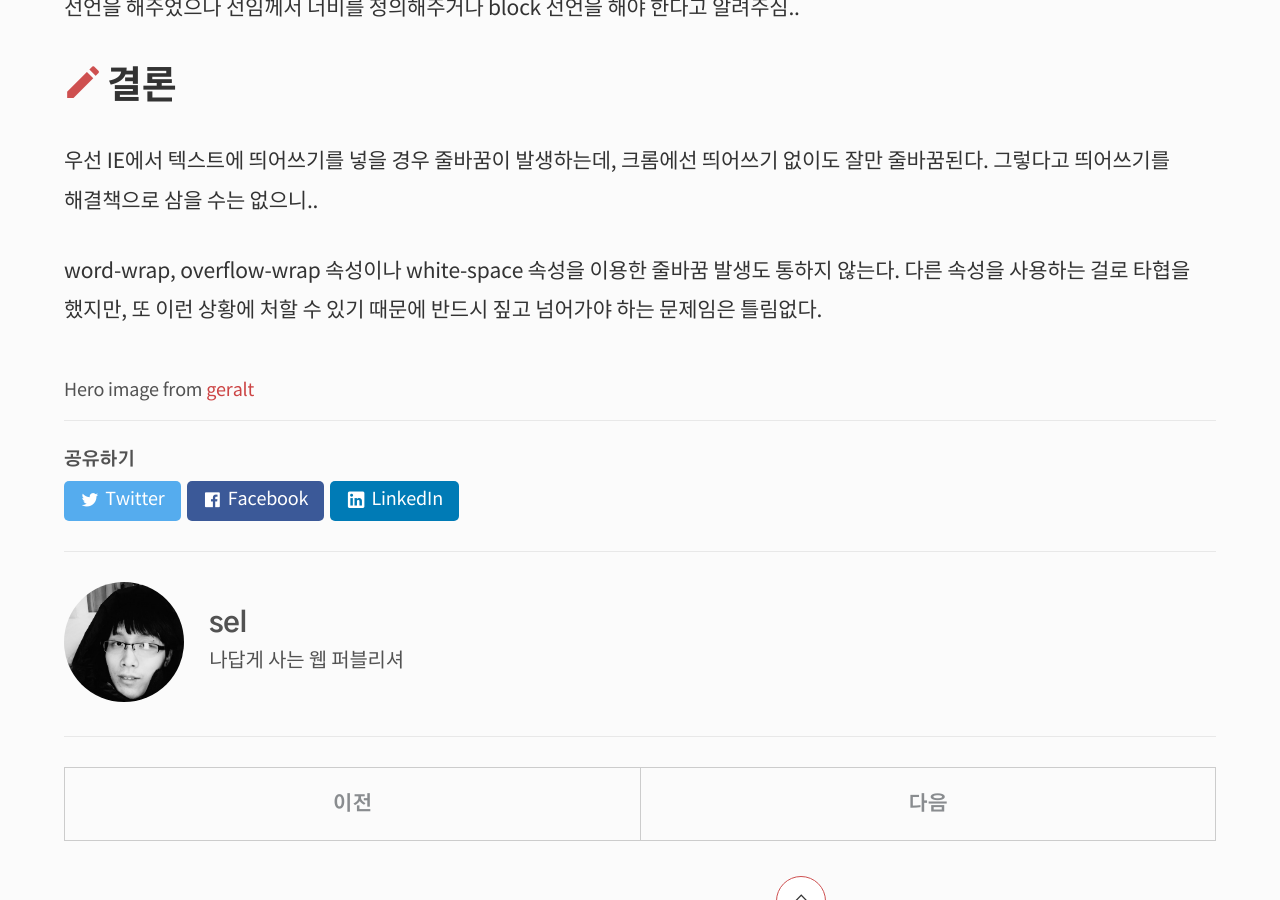
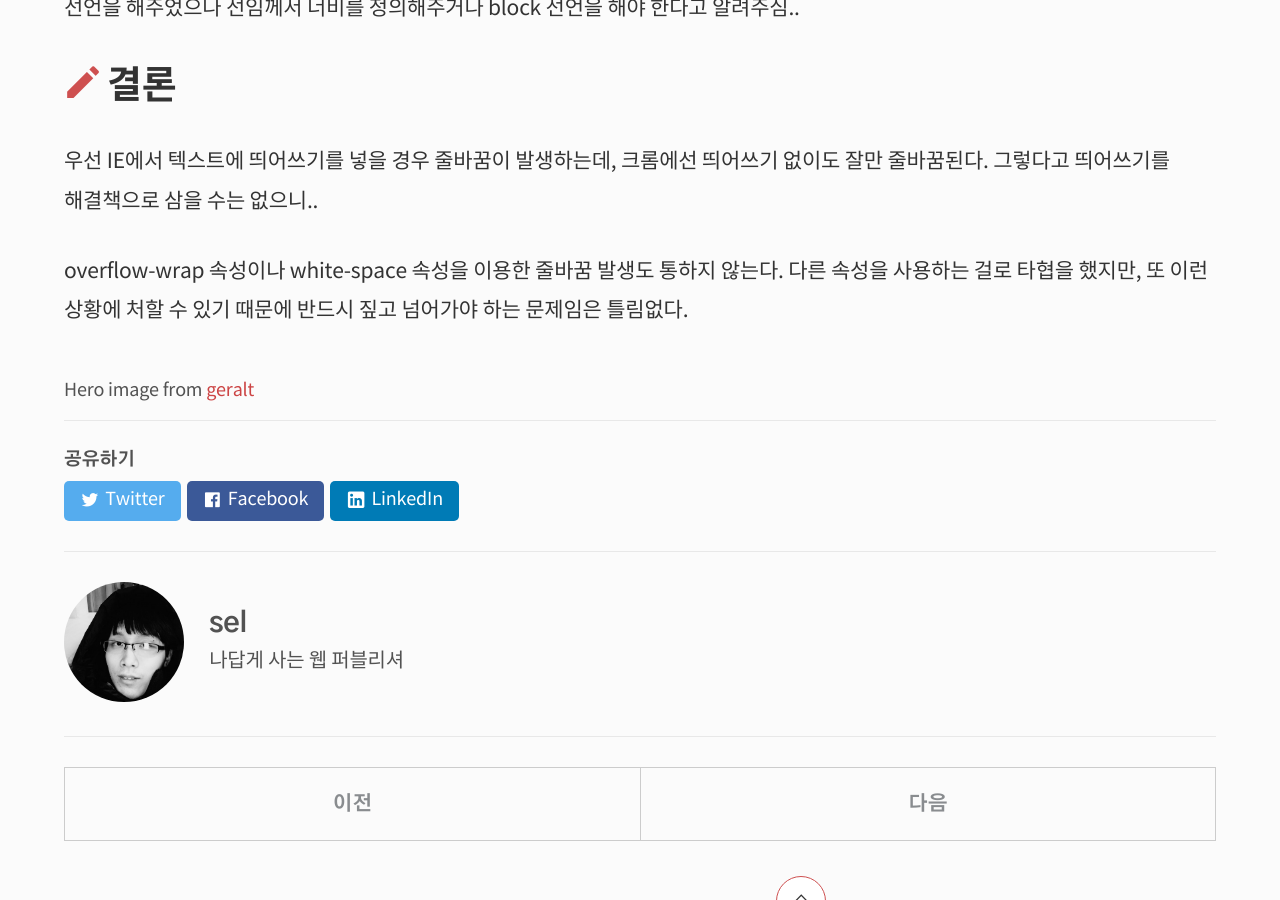
Before and after one commit to selosele/selosele.github.io, a Jekyll site: the page built from _posts/2020-03-30-word-break-in-ie.md, in a window 1280 px wide and 900 px high, scrolled down 1384 px. Built offline with Jekyll 4.4.1, drawn with Linux system fonts in a browser that asks for light colours; cached includes are drawn as plain includes; comment, search, counter and statistics services are not loaded; some of the changed text lies outside the part shown.

Commit message:
포스트 수정

````diff
--- a/_posts/2020-03-30-word-break-in-ie.md
+++ b/_posts/2020-03-30-word-break-in-ie.md
@@ -14,7 +14,7 @@ categories:
 tags:
     - css
 ---
-오늘 실무에서 엄청난 멘붕을 겪었는데, ```word-break: keep-all```{:.language-css} 선언이 IE 모든 버전에서 정상적으로 적용되지 않는 문제.. 검색을 해보니 ```word-break: break-all```{:.language-css}, ```word-wrap: break-word```{:.language-css} IE 미적용 관련 글을 쉽게 찾아볼 수 있었으나 keep-all 문제는 찾아볼 수 없었다. 결국 선임에게 물어본 결과 그냥 딴거(break-word/break-all) 쓰는 걸로..
+오늘 실무에서 엄청난 멘붕을 겪었는데, ```word-break: keep-all```{:.language-css} 선언이 IE 모든 버전에서 정상적으로 적용되지 않는 문제.. 검색을 해보니 ```word-break: break-all```{:.language-css}, ```overflow-wrap: break-word```{:.language-css} IE 미적용 관련 글을 쉽게 찾아볼 수 있었으나 keep-all 문제는 찾아볼 수 없었다. 결국 선임에게 물어본 결과 그냥 딴거(break-word/break-all) 쓰는 걸로..
 
 대체 원인이 무엇일까? 버그라고 보기엔 IE 모든 버전을 지원하는 속성이므로 내가 애초부터 CSS를 잘못 작성했을 수도 있고.. 해답은 어디에 있단말인가.......
 
@@ -34,4 +34,4 @@ tags:
 ## 결론
 우선 IE에서 텍스트에 띄어쓰기를 넣을 경우 줄바꿈이 발생하는데, 크롬에선 띄어쓰기 없이도 잘만 줄바꿈된다. 그렇다고 띄어쓰기를 해결책으로 삼을 수는 없으니..
 
-word-wrap, overflow-wrap 속성이나 white-space 속성을 이용한 줄바꿈 발생도 통하지 않는다. 다른 속성을 사용하는 걸로 타협을 했지만, 또 이런 상황에 처할 수 있기 때문에 반드시 짚고 넘어가야 하는 문제임은 틀림없다.
+overflow-wrap 속성이나 white-space 속성을 이용한 줄바꿈 발생도 통하지 않는다. 다른 속성을 사용하는 걸로 타협을 했지만, 또 이런 상황에 처할 수 있기 때문에 반드시 짚고 넘어가야 하는 문제임은 틀림없다.
````
